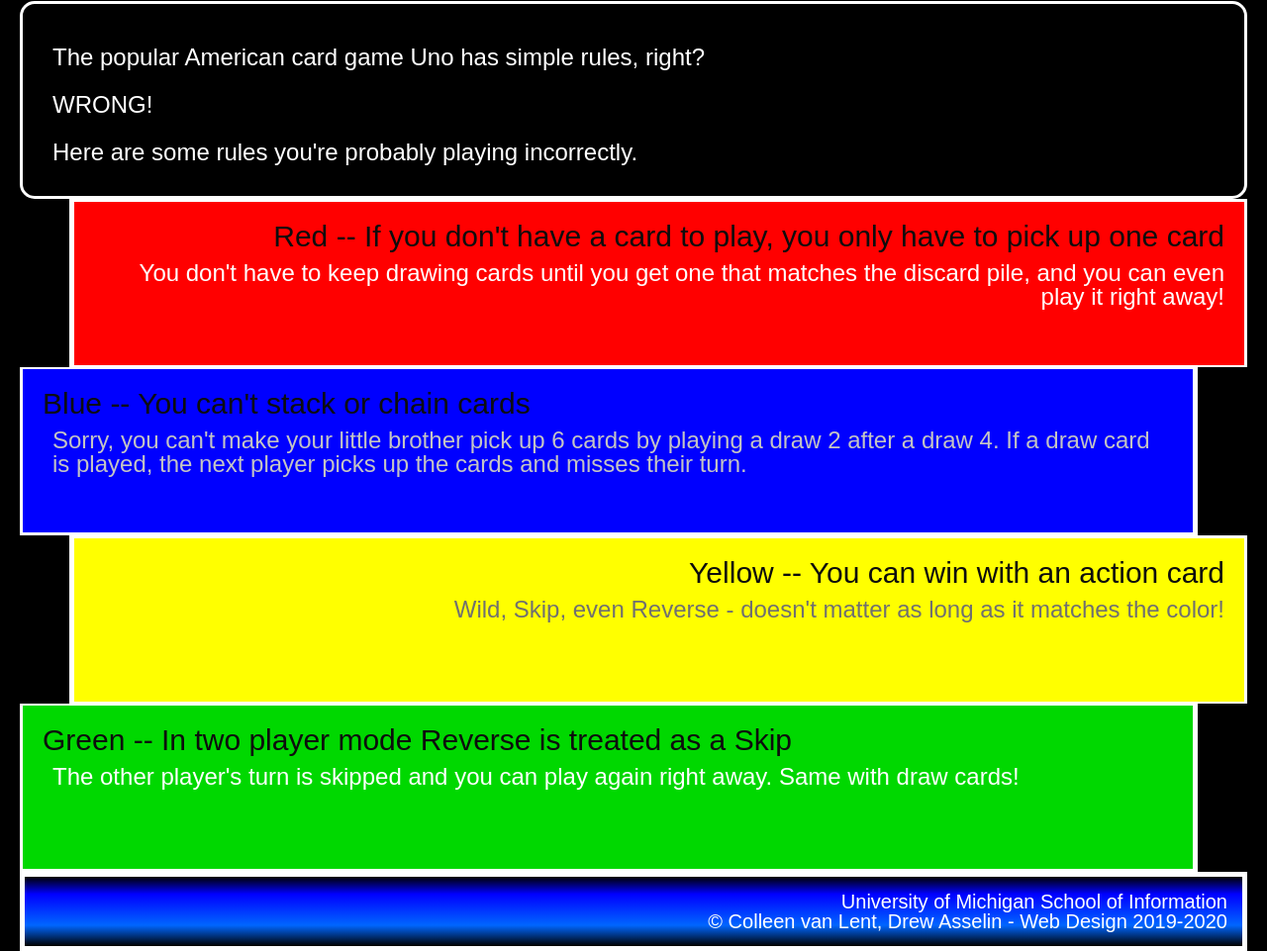
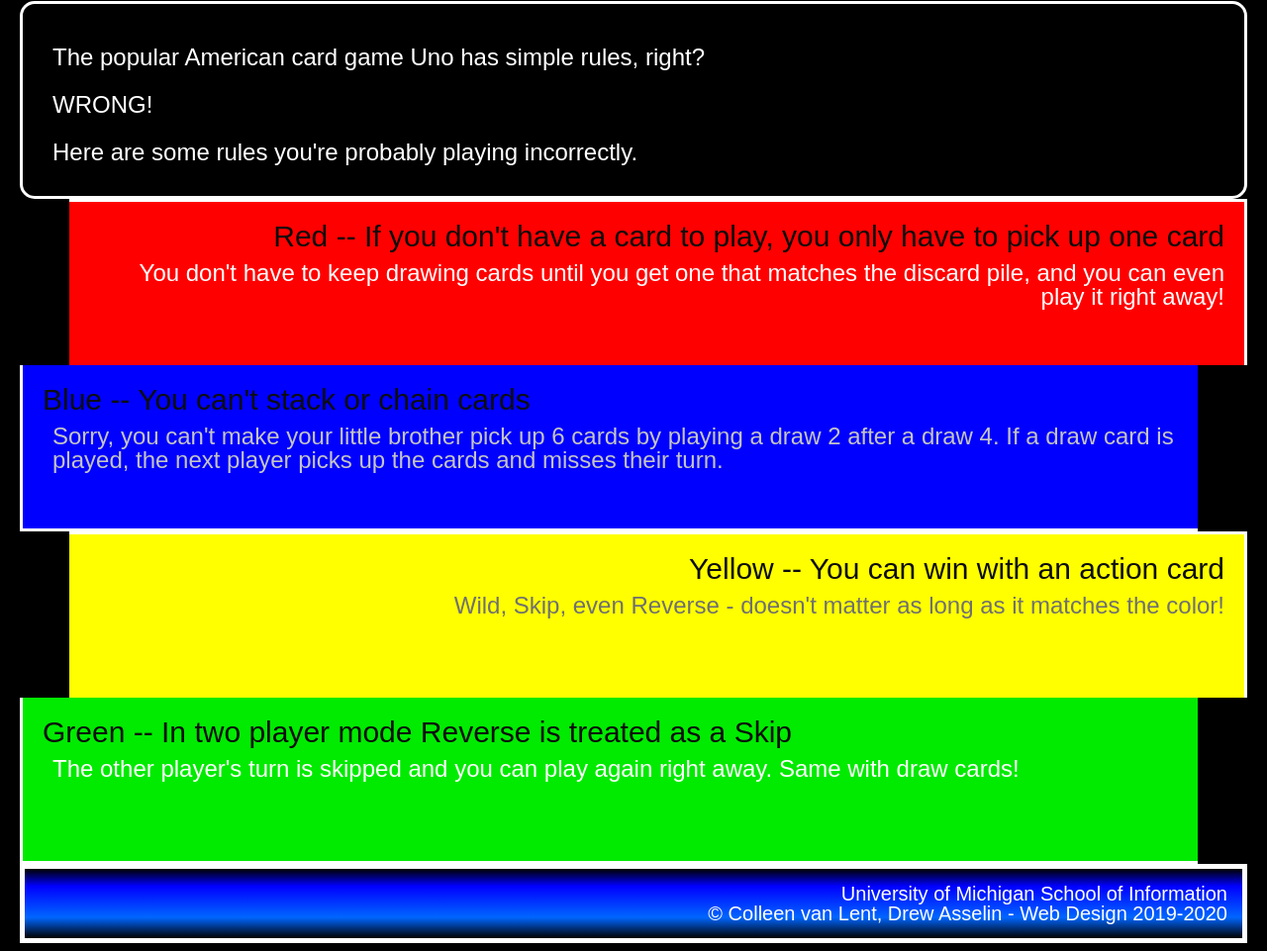
Before and after one commit to xiajiachen/hw2-2024, a plain HTML site: page index.html in a window 1280 px wide. Shown: the part 327-1288 px from the top of the page at 99% size. Drawn offline with Linux system fonts and the light colour scheme.

Commit message:
Add files via upload

```diff
--- a/css/style.css
+++ b/css/style.css
@@ -6,6 +6,7 @@ body {
 }
 h1 {
     font-size: 42px;
+    text-align: center;
     padding: 15px;
 }
 
@@ -46,25 +47,27 @@ div {
     background-color: #FF0000;
     text-align: right;
     margin-left: 50px;
-    border-left: 5px solid #FFFFFF;
-    border-bottom: 2px solid #FFFFFF;
+    border-bottom: 2px ;
+    border-left: 5px ;
 }
 
 .blue {
     background-color: #0000FF;
     text-align: left;
     margin-right: 50px;
-    border-right: 5px solid #FFFFFF;
-    border-top: 2px solid #FFFFFF;
+    border-right: 5px ;
+    border-top: 2px ;
+}
+
+.blue p {
     color: #C4C4C4;
 }
-
 .yellow {
     background-color: #FFFF00;
     text-align: right;
     margin-left: 50px;
-    border-left: 5px solid #FFFFFF;
-    border-bottom: 2px solid #FFFFFF;
+    border-bottom: 2px ;
+    border-left: 5px ;
 }
 
 .yellow p {
@@ -72,11 +75,11 @@ div {
 }
 
 .green {
-    background-color: #00D800;
+    background-color: #00EB00;
     text-align: left;
     margin-right: 50px;
-    border-right: 5px solid #FFFFFF;
-    border-top: 2px solid #FFFFFF;
+    border-top: 2px;
+    border-right: 5px;
 }
 
 footer {
```
